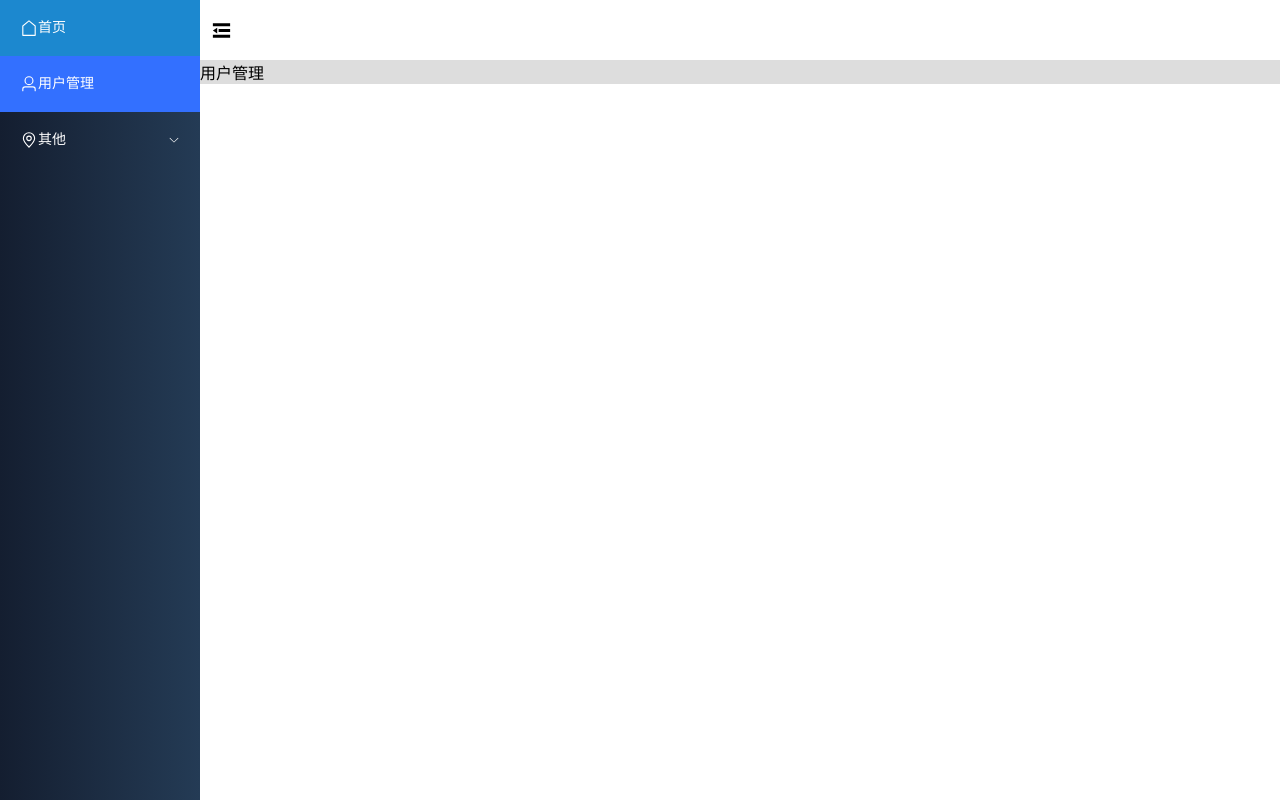
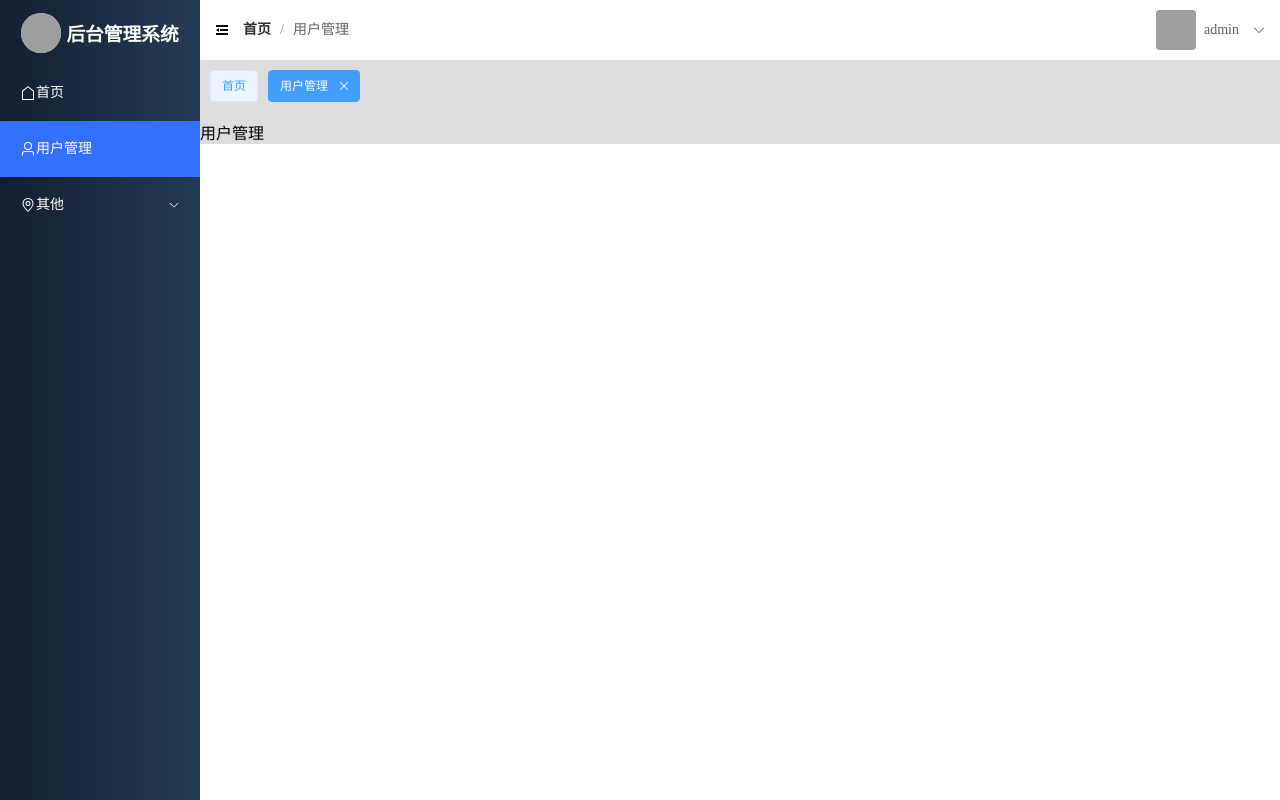
Before and after one commit to swx08/element-plus-front, a Vue app: page /home in a window 1280 px wide. Both pictures are taken after a click on the item "用户管理". Built offline with nearby package versions, Linux system fonts and the light colour scheme; grey boxes are pictures that could not be loaded.

Commit message:
开发面包屑

```diff
--- a/src/components/aside/Index.vue
+++ b/src/components/aside/Index.vue
@@ -1,7 +1,6 @@
 <template>
   <el-aside :width="collapseStore.collapse ? '64px' : '200px'">
     <el-menu
-      default-active="2"
       class="el-menu-vertical"
       background-color="linear-gradient(to right, #141e30, #243b55)"
       text-color="#fff"
@@ -9,6 +8,15 @@
       :collapse="collapseStore.collapse"
       :collapse-transition="false"
     >
+      <div class="logo">
+        <el-space :size="5">
+          <el-avatar
+            src="https://ice.frostsky.com/2024/04/18/7f1f5acf8f45032e26fb73f6db9f2e24.jpeg"
+          ></el-avatar>
+          <h3 v-if="!collapseStore.collapse">后台管理系统</h3>
+        </el-space>
+      </div>
+
       <!-- 一级菜单 -->
       <el-menu-item
         :index="item.path"
@@ -53,8 +61,10 @@ import { ref, onMounted } from "vue";
 import { Location, Setting } from "@element-plus/icons-vue";
 import router from "@/router/index.js";
 import { useCollapseStore } from "@/stores/collapse.js";
+import { useBreadcrumbStore } from "@/stores/breadcrumb.js";
 
 const collapseStore = useCollapseStore();
+const breadcrumbStore = useBreadcrumbStore();
 const menuList = [
   {
     path: "home",
@@ -105,13 +115,14 @@ const hasChildren = () => {
 //路由跳转
 const changeRouter = (item) => {
   router.push(item.path);
+  breadcrumbStore.setBreadcrumb(item);
 };
 </script>
 
 
-
+<!-- 样式 -->
 <style lang="less" scoped>
-.el-aside{
+.el-aside {
   height: 100vh;
 }
 
@@ -121,7 +132,7 @@ const changeRouter = (item) => {
   background-image: linear-gradient(to right, #141e30, #243b55);
 }
 
-:deep(.el-menu-item:hover){
+:deep(.el-menu-item:hover) {
   background: #1c88cf !important;
   color: #fff !important;
 }
@@ -139,7 +150,21 @@ const changeRouter = (item) => {
 }
 
 .icons {
-  width: 18px;
-  height: 18px;
+  width: 16px;
+  height: 16px;
+}
+
+.logo {
+  height: 45px;
+  width: 100%;
+  display: flex;
+  justify-content: center;
+  align-items: center;
+  padding: 10px 0 10px 0;
+}
+
+h3{
+  font-family: '华文楷体';
+  color: #fff;
 }
 </style>
--- /dev/null
+++ b/src/components/common/tags/Index.vue
@@ -0,0 +1,49 @@
+<!-- 封装一个面包屑展示组件 -->
+
+<template>
+  <div class="tags">
+    <el-tag
+      v-for="(item, index) in tags"
+      :effect="route.name === item.name ? 'dark' : 'light'"
+      size="large"
+      :key="index"
+      :closable="item.name !== 'home'"
+      @click="changRouter(item)"
+      style="margin: 5px"
+      @close="handleClose(index)"
+    >
+      {{ item.label }}
+    </el-tag>
+  </div>
+</template>
+
+<script setup>
+import { ref, onMounted } from "vue";
+import { useBreadcrumbStore } from "@/stores/breadcrumb.js";
+import { useRoute } from "vue-router";
+import router from "@/router/index.js";
+
+const route = useRoute();
+const breadcrumbStore = useBreadcrumbStore();
+const tags = ref([]);
+tags.value = breadcrumbStore.tagList;
+
+//点击面包屑切换路由
+const changRouter = (item) => {
+  router.push(item.path);
+};
+
+//移除面包屑逻辑
+const handleClose = (index) => {
+  breadcrumbStore.tagList.splice(index, 1);
+};
+</script>
+<style scoped>
+.tags {
+  height: 50px;
+  width: 100%;
+  background-color: #ddd;
+  display: flex;
+  padding: 5px;
+}
+</style>
--- a/src/components/header/Index.vue
+++ b/src/components/header/Index.vue
@@ -1,29 +1,77 @@
 <template>
   <el-header>
+    <!-- 左侧 -->
     <div class="l-content">
-      <el-icon v-if="!collapseStore.collapse" size="23" @click="changeCollapse"
-        ><Fold
-      /></el-icon>
-      <el-icon v-if="collapseStore.collapse" size="23" @click="changeCollapse"
-        ><Expand
-      /></el-icon>
+      <div>
+        <el-icon
+          v-if="!collapseStore.collapse"
+          class="icons"
+          @click="changeCollapse"
+          ><Fold
+        /></el-icon>
+        <el-icon
+          class="icons"
+          v-if="collapseStore.collapse"
+          @click="changeCollapse"
+          ><Expand
+        /></el-icon>
+      </div>
+
+      <div>
+        <el-breadcrumb separator="/">
+          <el-breadcrumb-item :to="{ path: '/' }">首页</el-breadcrumb-item>
+          <el-breadcrumb-item v-if="current" :to="current.path">{{
+            current.label
+          }}</el-breadcrumb-item>
+        </el-breadcrumb>
+      </div>
     </div>
 
-    <div class="r-conten"></div>
+    <!-- 右侧 -->
+    <div class="r-conten">
+      <el-dropdown class="el_dropdown">
+        <el-space :size="8">
+          <el-avatar
+            shape="square"
+            :size="40"
+            src="https://ice.frostsky.com/2024/04/18/7f1f5acf8f45032e26fb73f6db9f2e24.jpeg"
+          />
+          <span>admin</span>
+          <el-icon class="icons">
+            <arrow-down />
+          </el-icon>
+        </el-space>
+
+        <template #dropdown>
+          <el-dropdown-menu>
+            <el-dropdown-item>个人中心</el-dropdown-item>
+            <el-dropdown-item>退出登录</el-dropdown-item>
+          </el-dropdown-menu>
+        </template>
+      </el-dropdown>
+    </div>
   </el-header>
 </template>
 
 <script setup>
-import { ref, onMounted } from "vue";
+import { ref, onMounted, computed } from "vue";
 import { useCollapseStore } from "@/stores/collapse.js";
+import { useBreadcrumbStore } from "@/stores/breadcrumb.js";
 
+const breadcrumbStore = useBreadcrumbStore();
 const collapseStore = useCollapseStore();
 const changeCollapse = () => {
   collapseStore.collapse = !collapseStore.collapse;
 };
+
+const current = computed(() => {
+  return breadcrumbStore.breadcrumb;
+});
 </script>
 <style scoped>
 .el-header {
+  display: flex;
+  justify-content: space-between;
   width: 100%;
   background-color: #fff;
   padding: 0;
@@ -31,10 +79,28 @@ const changeCollapse = () => {
   height: 60px;
 }
 
-.l-content{
+.l-content {
   display: flex;
   align-items: center;
   height: 100%;
   padding-left: 10px;
 }
+
+.r-content {
+  display: flex;
+  align-items: center;
+  height: 100%;
+}
+
+.el_dropdown {
+  display: flex;
+  height: 100%;
+  align-items: center;
+}
+
+.icons {
+  margin-right: 10px;
+  width: 23px;
+  height: 23px;
+}
 </style>
--- a/src/components/layout/Index.vue
+++ b/src/components/layout/Index.vue
@@ -4,6 +4,7 @@
       <Aside />
       <el-container class="r-container">
         <Header />
+        <CommonTag />
         <Main />
       </el-container>
     </el-container>
@@ -16,10 +17,11 @@ import Header from "@/components/header/Index.vue";
 import Aside from "@/components/aside/Index.vue";
 import Main from "@/components/main/Index.vue";
 import Footer from "@/components/footer/Index.vue";
+import CommonTag from "@/components/common/tags/Index.vue"
 import { ref, onMounted } from "vue";
 </script>
 <style scoped lang="less">
-.el-container{
+.el-container {
   flex-wrap: wrap;
 }
 
--- a/src/components/main/Index.vue
+++ b/src/components/main/Index.vue
@@ -3,6 +3,14 @@
     <router-view />
   </el-main>
 </template>
+
+<script setup>
+import { useBreadcrumbStore } from "@/stores/breadcrumb.js";
+import { ref, onMounted, computed } from "vue";
+
+const breadcrumbStore = useBreadcrumbStore();
+</script>
+
 
 <style scoped>
 .el-main{
--- /dev/null
+++ b/src/stores/breadcrumb.js
@@ -0,0 +1,36 @@
+/**
+ * 设置面包屑
+ */
+import { defineStore } from "pinia";
+import { ref } from "vue";
+
+export const useBreadcrumbStore = defineStore("breadcrumb", () => {
+  const breadcrumb = ref(null);
+  const tagList = ref([
+    {
+      path: "home",
+      name: "home",
+      label: "首页",
+    },
+  ]);
+
+  const setBreadcrumb = (newBreadcrumb) => {
+    console.log(newBreadcrumb);
+    if (newBreadcrumb.name === "home") {
+      breadcrumb.value = null;
+    } else {
+      breadcrumb.value = newBreadcrumb;
+      //去重逻辑，防止多个相同的面包屑添加进去
+      let result = tagList.value.findIndex(
+        (item) => item.name === newBreadcrumb.name
+      );
+      result === -1 ? tagList.value.push(newBreadcrumb) : "";
+    }
+  };
+
+  return {
+    tagList,
+    breadcrumb,
+    setBreadcrumb,
+  };
+});
```
